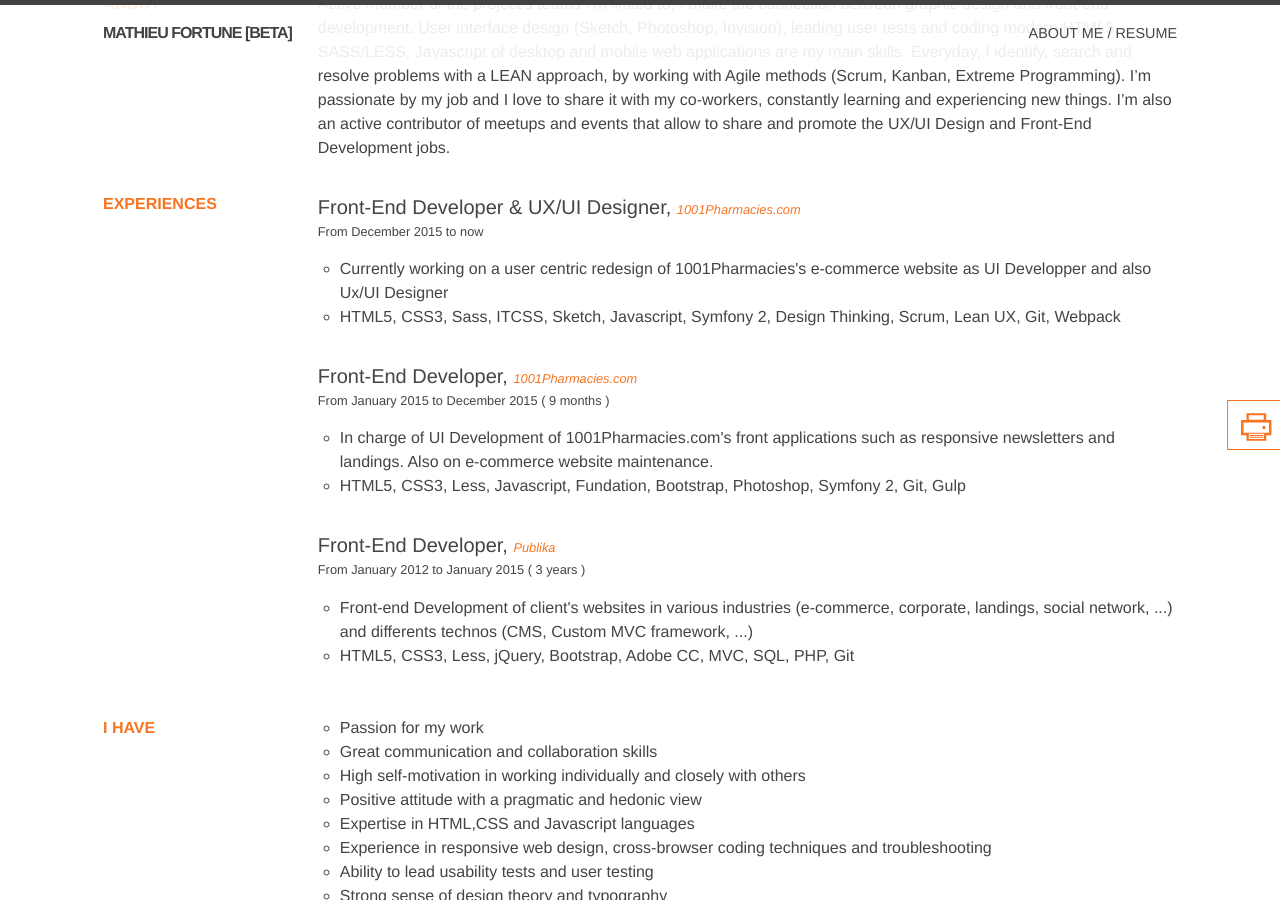
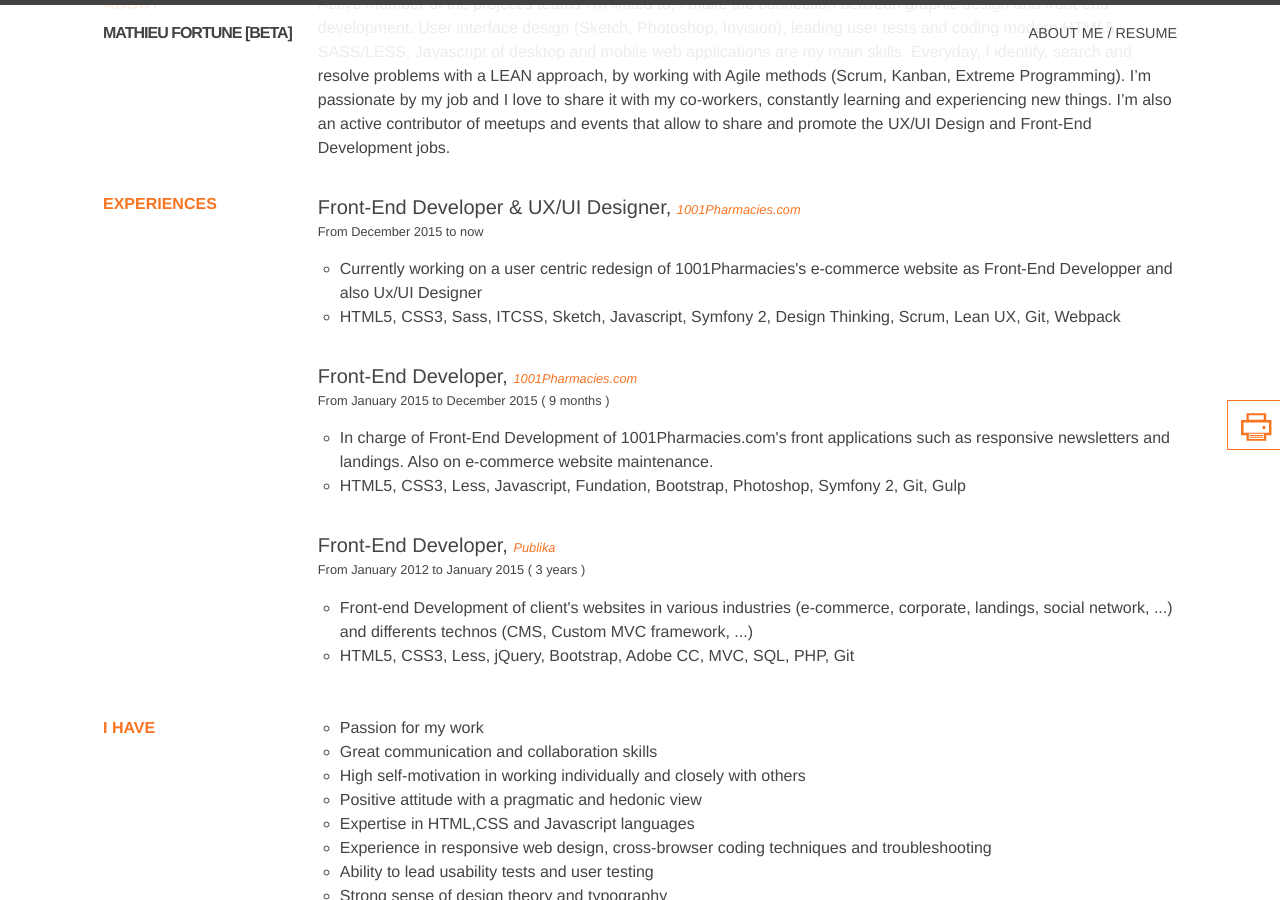
Before and after one commit to MathieuFortune/mathieufortune.github.io, a Jekyll site: the page built from about.md, in a window 1280 px wide and 900 px high, scrolled down 696 px. Built offline with Jekyll 4.4.1, drawn with Linux system fonts in a browser that asks for light colours.

Commit message:
fix: job appellation

```diff
--- a/_data/about.json
+++ b/_data/about.json
@@ -19,14 +19,14 @@
       "title": "Front-End Developer & UX/UI Designer",
       "name": "1001Pharmacies.com",
       "period": "From December 2015 to now",
-      "desc": "Currently working on a user centric redesign of 1001Pharmacies's e-commerce website as UI Developper and also Ux/UI Designer",
+      "desc": "Currently working on a user centric redesign of 1001Pharmacies's e-commerce website as Front-End Developper and also Ux/UI Designer",
       "skills": "HTML5, CSS3, Sass, ITCSS, Sketch, Javascript, Symfony 2, Design Thinking, Scrum, Lean UX, Git, Webpack"
     },
     {
       "title": "Front-End Developer",
       "name": "1001Pharmacies.com",
       "period": "From January 2015 to December 2015 ( 9 months )",
-      "desc": "In charge of UI Development of 1001Pharmacies.com's front applications such as responsive newsletters and landings. Also on e-commerce website maintenance.",
+      "desc": "In charge of Front-End Development of 1001Pharmacies.com's front applications such as responsive newsletters and landings. Also on e-commerce website maintenance.",
       "skills": "HTML5, CSS3, Less, Javascript, Fundation, Bootstrap, Photoshop, Symfony 2, Git, Gulp"
     },
     {
```
